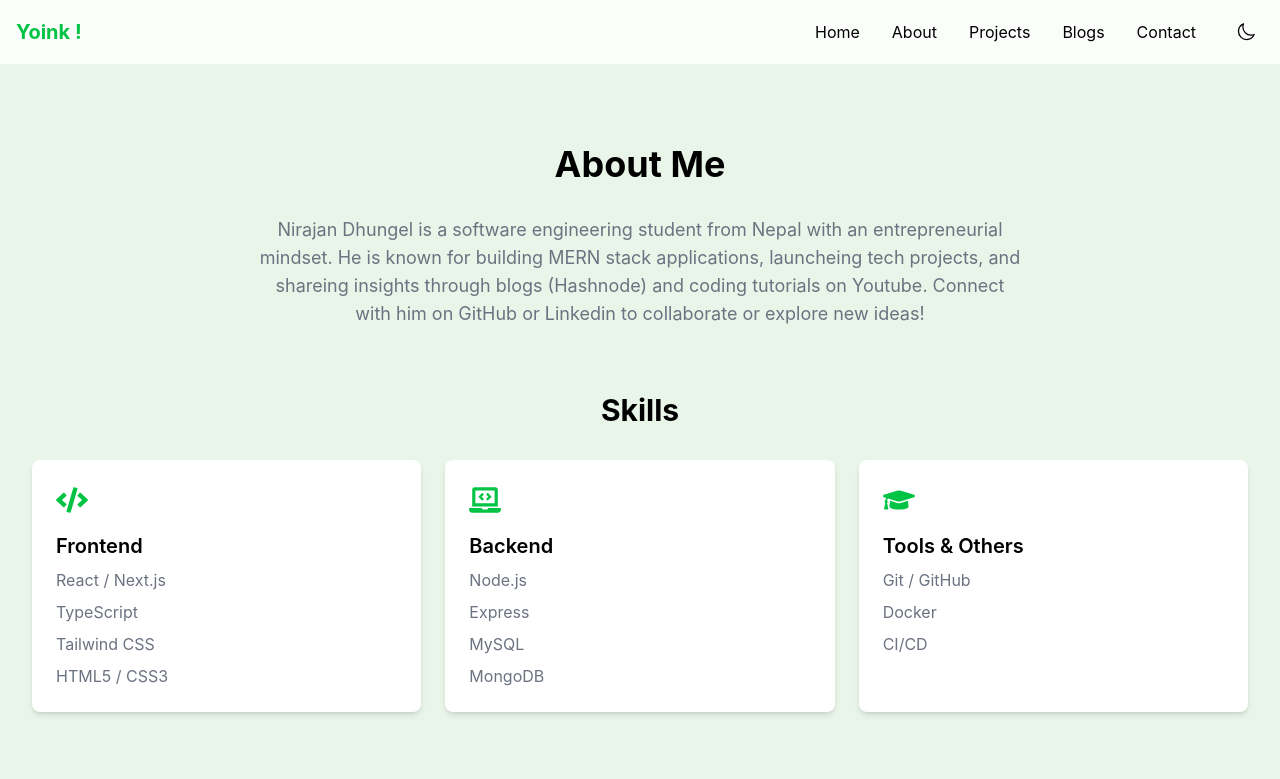
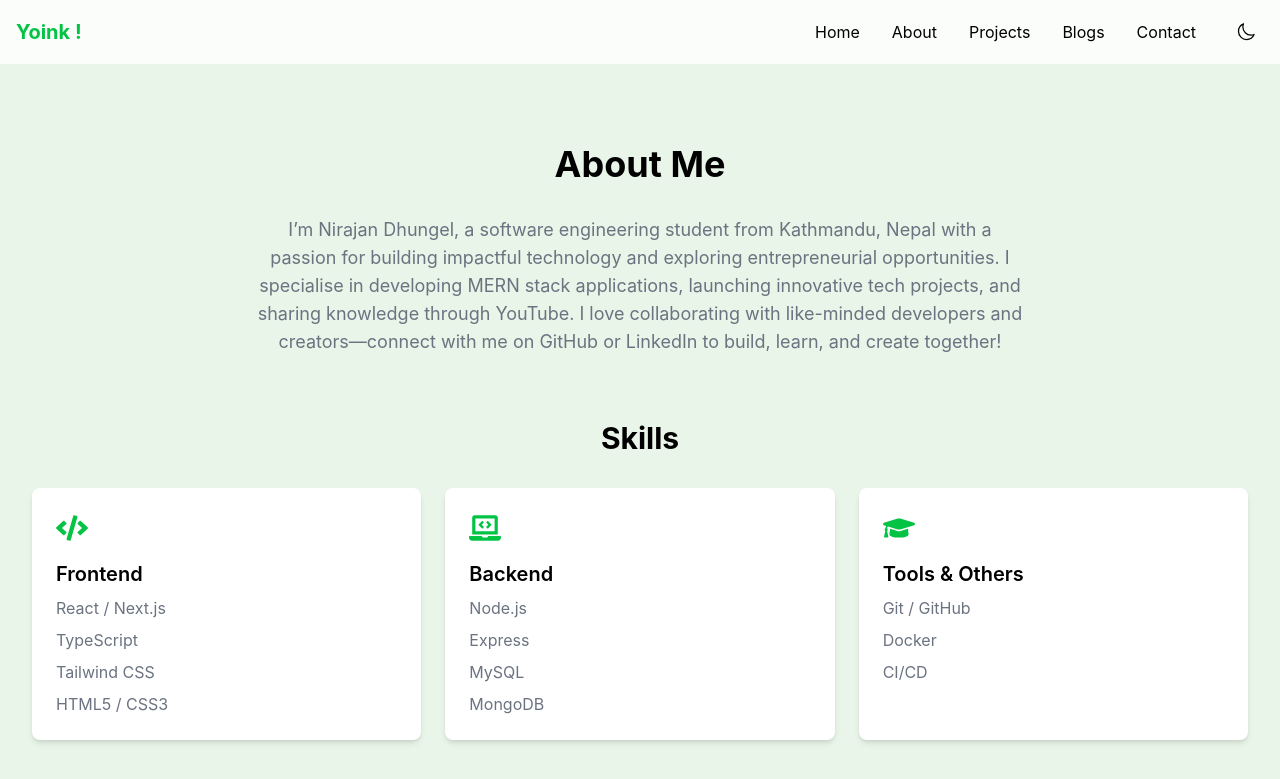
Before and after one commit to nirajandhungel/Nirajan, a Next.js app: page /about in a window 1280 px wide. Shown: the top 779 px of the page. Built offline with nearby package versions, Linux system fonts and the light colour scheme.

Commit message:
Minor changes

```diff
--- a/src/app/about/page.tsx
+++ b/src/app/about/page.tsx
@@ -27,8 +27,7 @@ export default function About() {
         {...fadeInUp}
       >
         <p className="text-lg text-secondary max-w-3xl mx-auto text-center">
-          Nirajan Dhungel is a software engineering student from Nepal with an entrepreneurial mindset. He is known for building MERN stack applications, launcheing tech projects, and shareing insights through blogs (Hashnode) and coding tutorials on <a href="https://www.youtube.com/@Nirajan.Dhungel">Youtube</a>. Connect with him on <a href="https://github.com/nirajandhungel"> GitHub</a> or <a href="https://www.linkedin.com/in/nirajan-dhungel/">Linkedin</a> to collaborate or explore new ideas!
-        </p>
+       I’m Nirajan Dhungel, a software engineering student from Kathmandu, Nepal with a passion for building impactful technology and exploring entrepreneurial opportunities. I specialise in developing MERN stack applications, launching innovative tech projects, and sharing knowledge through YouTube. I love collaborating with like-minded developers and creators—connect with me on GitHub or LinkedIn to build, learn, and create together!        </p>
       </motion.section>
 
       {/* Skills Section */}
--- a/src/app/components/Hero.tsx
+++ b/src/app/components/Hero.tsx
@@ -36,7 +36,7 @@ export default function Hero() {
             {...fadeInUp}
             transition={{ delay: 0.4 }}
           >
-            Full Stack Developer | MERN | Open Source Contributor
+            Full Stack Developer | MERN | Web Products Developer
           </motion.p>
           <motion.div
             className="flex justify-center space-x-4 mb-8"
```
